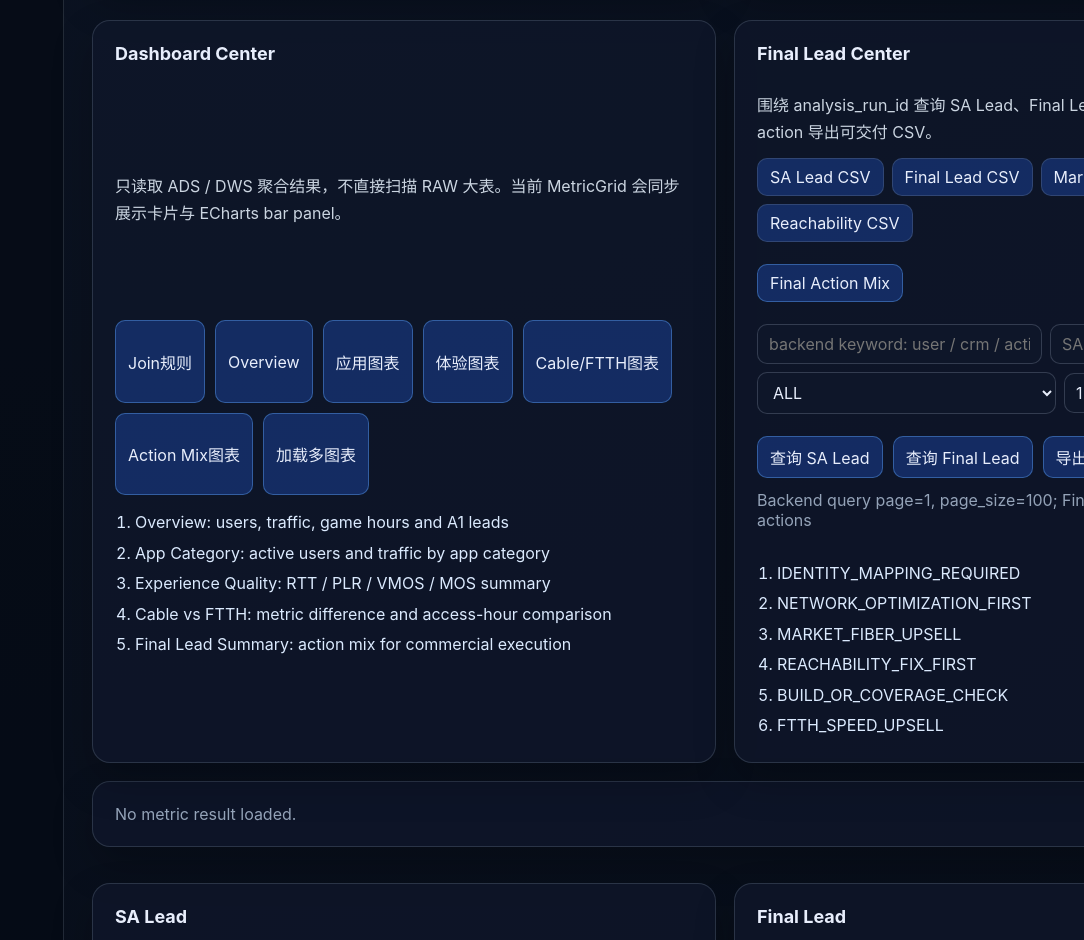
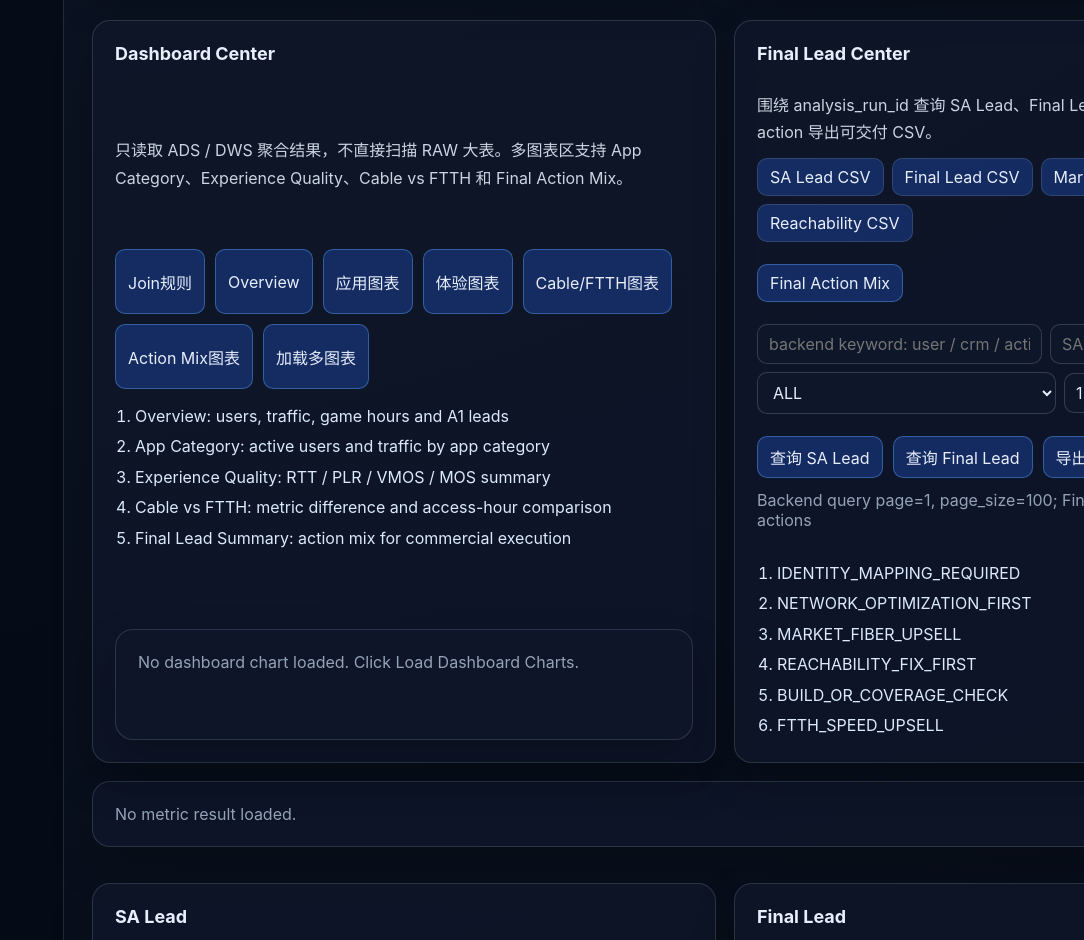
Before and after one commit to zhou-yang-personal/sa-fbb-experience-workbench, a React (Vite) app: page / in a window 1280 px wide. Shown: the part 1760-2700 px from the top of the page, without its empty margins (196-1280 px from the left). Built offline with nearby package versions, Linux system fonts and the light colour scheme.

Commit message:
feat: render dashboard chart groups in dashboard center

```diff
--- a/src/features/workbench/DashboardCenter.tsx
+++ b/src/features/workbench/DashboardCenter.tsx
@@ -1,10 +1,13 @@
-import type { DashboardOverview, MetricCard, MySqlSettings } from '../../shared/types';
+import type { DashboardChartGroup, DashboardOverview, MetricCard, MySqlSettings } from '../../shared/types';
 import { DashboardActions } from './DashboardActions';
+import { DashboardCharts } from './DashboardCharts';
 
 type Props = {
   settings: MySqlSettings;
   importBatchId: string;
   analysisRunId: string;
+  dashboardCharts: DashboardChartGroup[];
+  setDashboardCharts: (value: DashboardChartGroup[]) => void;
   runAction: (label: string, action: () => Promise<unknown>) => Promise<unknown>;
   loadMetrics: (label: string, action: () => Promise<MetricCard[]>) => Promise<void>;
   setOverview: (value: DashboardOverview) => void;
@@ -20,15 +23,16 @@ const dashboards = [
 
 export function DashboardCenter(props: Props) {
   return (
-    <section className="panel form-panel">
+    <section className="panel form-panel dashboard-center-panel">
       <h2>Dashboard Center</h2>
-      <p className="hero-text">只读取 ADS / DWS 聚合结果，不直接扫描 RAW 大表。当前 MetricGrid 会同步展示卡片与 ECharts bar panel。</p>
-      <div className="action-row">
+      <p className="hero-text">只读取 ADS / DWS 聚合结果，不直接扫描 RAW 大表。多图表区支持 App Category、Experience Quality、Cable vs FTTH 和 Final Action Mix。</p>
+      <div className="action-row dashboard-actions">
         <DashboardActions {...props} />
       </div>
       <ol className="pipeline-list">
         {dashboards.map((item) => <li key={item}>{item}</li>)}
       </ol>
+      <DashboardCharts charts={props.dashboardCharts} />
     </section>
   );
 }
```
